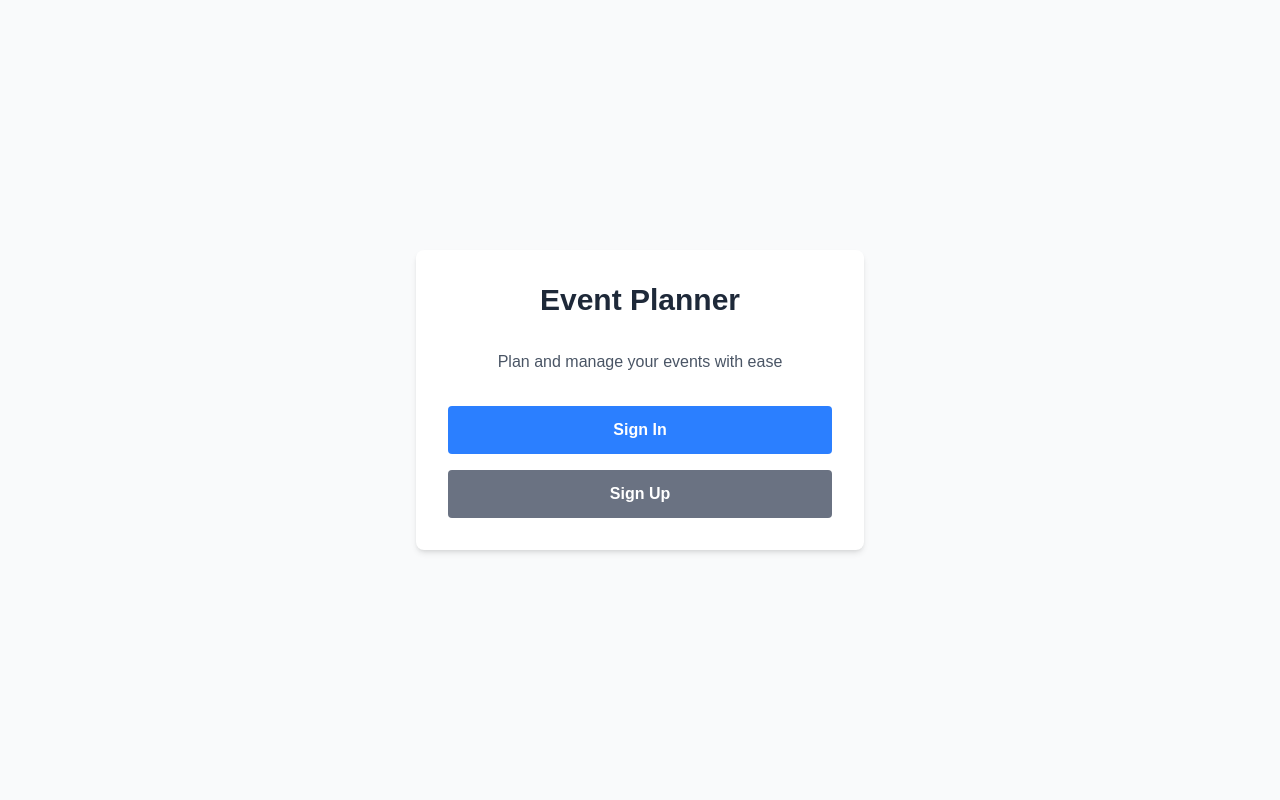
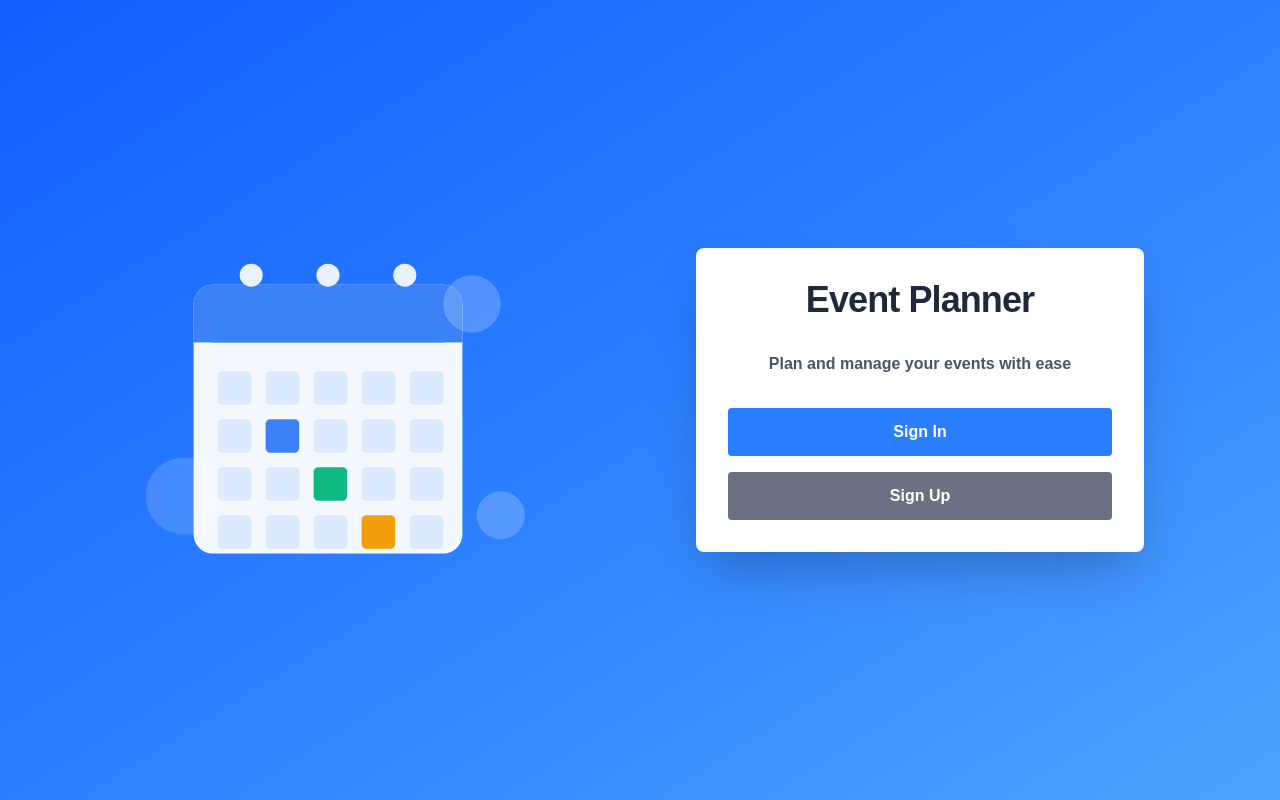
Before and after one commit to shivtg0912/event-planner, a Next.js app: page / in a window 1280 px wide. Built offline with nearby package versions, Linux system fonts and the light colour scheme.

Commit message:
Doc and Main page look changed

```diff
--- a/app/page.tsx
+++ b/app/page.tsx
@@ -2,12 +2,65 @@ import Link from "next/link";
 
 export default function Home() {
   return (
-    <div className="min-h-screen bg-gray-50 flex flex-col justify-center items-center">
-      <div className="max-w-md w-full bg-white rounded-lg shadow-md p-8">
-        <h1 className="text-3xl font-bold text-center mb-8 text-gray-800">
+    <div className="min-h-screen bg-gradient-to-br from-blue-600 via-blue-500 to-blue-400 flex items-center">
+      <div className="container mx-auto px-4 flex items-center justify-between">
+        {/* Left side - Graphic */}
+        <div className="hidden lg:flex lg:w-1/2 items-center justify-center">
+          <div className="relative">
+            {/* Calendar Icon Graphic */}
+            <svg className="w-100 h-96" viewBox="0 0 400 400" fill="none" xmlns="http://www.w3.org/2000/svg">
+              {/* Calendar base */}
+              <rect x="60" y="80" width="280" height="280" rx="20" fill="white" fillOpacity="0.95"/>
+
+              {/* Calendar header */}
+              <rect x="60" y="80" width="280" height="60" rx="20" fill="#3B82F6"/>
+              <rect x="60" y="120" width="280" height="20" fill="#3B82F6"/>
+
+              {/* Binding rings */}
+              <circle cx="120" cy="70" r="12" fill="white" fillOpacity="0.9"/>
+              <circle cx="200" cy="70" r="12" fill="white" fillOpacity="0.9"/>
+              <circle cx="280" cy="70" r="12" fill="white" fillOpacity="0.9"/>
+
+              {/* Calendar grid */}
+              <rect x="85" y="170" width="35" height="35" rx="5" fill="#DBEAFE"/>
+              <rect x="135" y="170" width="35" height="35" rx="5" fill="#DBEAFE"/>
+              <rect x="185" y="170" width="35" height="35" rx="5" fill="#DBEAFE"/>
+              <rect x="235" y="170" width="35" height="35" rx="5" fill="#DBEAFE"/>
+              <rect x="285" y="170" width="35" height="35" rx="5" fill="#DBEAFE"/>
+
+              <rect x="85" y="220" width="35" height="35" rx="5" fill="#DBEAFE"/>
+              <rect x="135" y="220" width="35" height="35" rx="5" fill="#3B82F6"/>
+              <rect x="185" y="220" width="35" height="35" rx="5" fill="#DBEAFE"/>
+              <rect x="235" y="220" width="35" height="35" rx="5" fill="#DBEAFE"/>
+              <rect x="285" y="220" width="35" height="35" rx="5" fill="#DBEAFE"/>
+
+              <rect x="85" y="270" width="35" height="35" rx="5" fill="#DBEAFE"/>
+              <rect x="135" y="270" width="35" height="35" rx="5" fill="#DBEAFE"/>
+              <rect x="185" y="270" width="35" height="35" rx="5" fill="#10B981"/>
+              <rect x="235" y="270" width="35" height="35" rx="5" fill="#DBEAFE"/>
+              <rect x="285" y="270" width="35" height="35" rx="5" fill="#DBEAFE"/>
+
+              <rect x="85" y="320" width="35" height="35" rx="5" fill="#DBEAFE"/>
+              <rect x="135" y="320" width="35" height="35" rx="5" fill="#DBEAFE"/>
+              <rect x="185" y="320" width="35" height="35" rx="5" fill="#DBEAFE"/>
+              <rect x="235" y="320" width="35" height="35" rx="5" fill="#F59E0B"/>
+              <rect x="285" y="320" width="35" height="35" rx="5" fill="#DBEAFE"/>
+
+              {/* Decorative elements */}
+              <circle cx="350" cy="100" r="30" fill="white" fillOpacity="0.2"/>
+              <circle cx="50" cy="300" r="40" fill="white" fillOpacity="0.15"/>
+              <circle cx="380" cy="320" r="25" fill="white" fillOpacity="0.2"/>
+            </svg>
+          </div>
+        </div>
+
+        {/* Right side - Auth box */}
+        <div className="w-full lg:w-1/2 flex justify-center lg:justify-center lg:pr-16">
+          <div className="max-w-md w-full bg-white rounded-lg shadow-2xl p-8">
+            <h1 className="text-4xl font-black text-center mb-8 text-gray-800 tracking-tight">
               Event Planner
             </h1>
-        <p className="text-gray-600 text-center mb-8">
+            <p className="text-gray-600 text-center mb-8 font-semibold">
               Plan and manage your events with ease
             </p>
             <div className="space-y-4">
@@ -26,5 +79,7 @@ export default function Home() {
             </div>
           </div>
         </div>
+      </div>
+    </div>
   );
 }
```
Also changed, not shown: 1 other file (tests, documents, lock files or other folders). Lines whose indentation alone changed are shown as unchanged.
